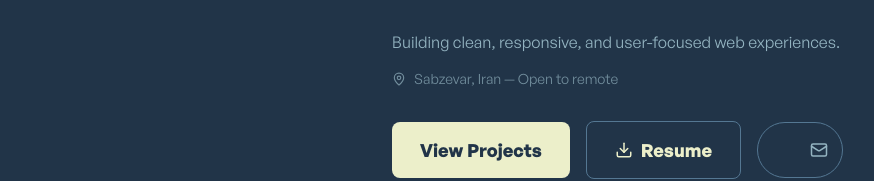
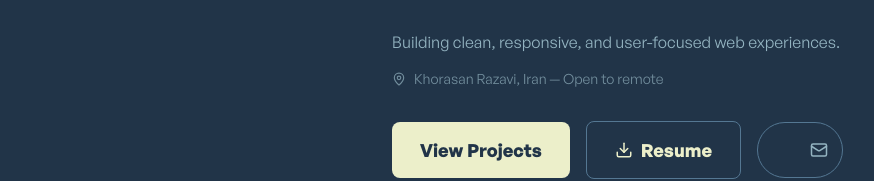
Before and after one commit to mina-gharzi/my-portfolio, a Next.js app: page / in a window 1280 px wide. Shown: the part 407-588 px from the top of the page, without its empty margins (8-882 px from the left). Built offline with nearby package versions, Linux system fonts and the light colour scheme; some icons are missing.

Commit message:
feat: rebuild Hero section - clean design, typed role animation, correct location, resume/social CTAs

```diff
--- a/src/components/sections/hero.tsx
+++ b/src/components/sections/hero.tsx
@@ -14,7 +14,7 @@ const content = {
 
     name: "Mina Gharzi",
     subtitle: "Building clean, responsive, and user-focused web experiences.",
-    location: "Sabzevar, Iran — Open to remote",
+    location: "Khorasan Razavi, Iran — Open to remote",
     cta: "View Projects",
     resume: "Resume",
     scroll: "Scroll",
```
